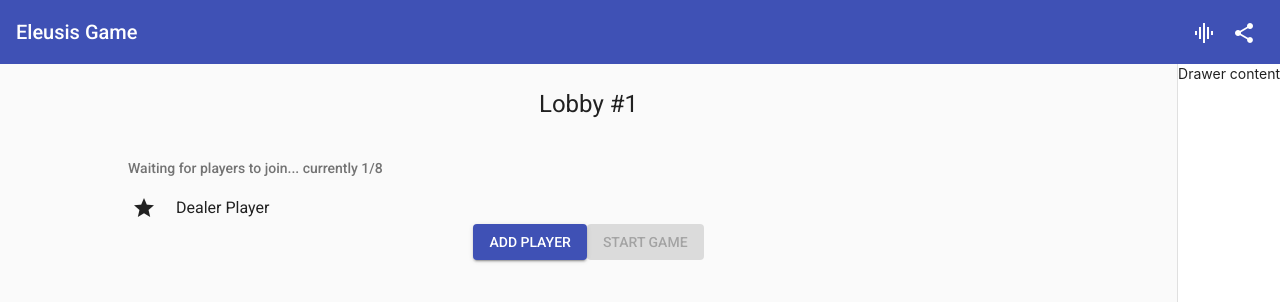
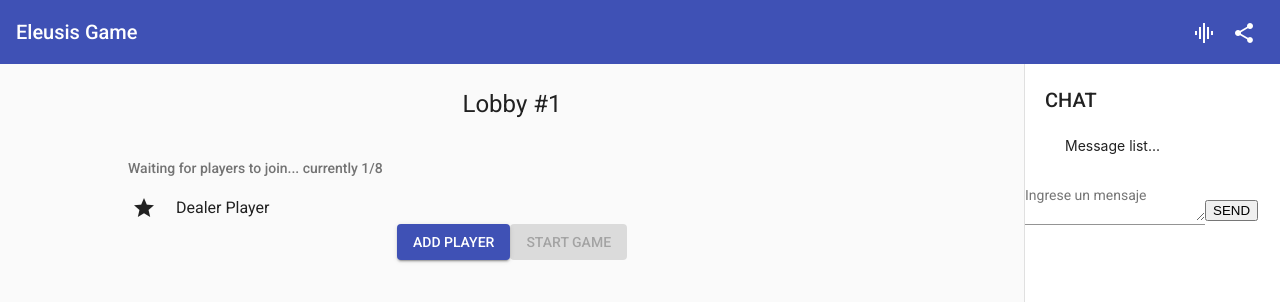
Before and after one commit to OJP98/eleusis-angular, an Angular app in the folder eleusis-app/: page /1 in a window 1280 px wide. Shown: the top 302 px of the page. Built offline with nearby package versions, Linux system fonts and the light colour scheme.

Commit message:
Avances generales con clases

```diff
--- a/eleusis-app/src/app/components/home/home.component.html
+++ b/eleusis-app/src/app/components/home/home.component.html
@@ -16,7 +16,7 @@
     <!-- ACORDIONES -->
     <div class="accordions">
         <!-- ACORDION PARA UNIRSE A LOBBY  -->
-		<mat-accordion class="example-headers-align">
+        <mat-accordion class="headers-alignment">
             <mat-expansion-panel>
                 <mat-expansion-panel-header>
                     <mat-panel-title>
@@ -41,7 +41,7 @@
 
         <br>
         <!-- ACORDION PARA CREAR UN LOBBY  -->
-		<mat-accordion class="example-headers-align">
+        <mat-accordion class="headers-alignment">
             <mat-expansion-panel>
                 <mat-expansion-panel-header>
                     <mat-panel-title>
--- a/eleusis-app/src/app/components/home/home.component.scss
+++ b/eleusis-app/src/app/components/home/home.component.scss
@@ -5,20 +5,16 @@
     width: 50%;
 }
 
-.example-action-buttons {
-    padding-bottom: 20px;
-}
-
-.example-headers-align .mat-expansion-panel-header-title,
-.example-headers-align .mat-expansion-panel-header-description {
+.headers-alignment .mat-expansion-panel-header-title,
+.headers-alignment .mat-expansion-panel-header-description {
     flex-basis: 0;
 }
 
-.example-headers-align .mat-expansion-panel-header-description {
+.headers-alignment .mat-expansion-panel-header-description {
     justify-content: space-between;
     align-items: center;
 }
 
-.example-headers-align .mat-form-field+.mat-form-field {
+.headers-alignment .mat-form-field+.mat-form-field {
     margin-left: 8px;
 }
--- a/eleusis-app/src/app/components/lobby/lobby.component.html
+++ b/eleusis-app/src/app/components/lobby/lobby.component.html
@@ -1,5 +1,18 @@
-<mat-drawer-container class="example-container">
-	<mat-drawer mode="side" position="end" opened>Drawer content</mat-drawer>
+<mat-drawer-container class="drawer-style">
+    <mat-drawer mode="side" position="end" opened style="width: 20%;">
+        <h2>CHAT</h2>
+        <div>
+            <ul>Message list...</ul>
+        </div>
+        <div>
+            <mat-form-field>
+                <mat-label>Ingrese un mensaje</mat-label>
+                <textarea matInput></textarea>
+            </mat-form-field>
+            <button>SEND</button>
+        </div>
+
+    </mat-drawer>
     <mat-drawer-content>
         <h1 style="text-align: center;">Lobby #{{lobbyId}}</h1>
 
@@ -17,9 +30,7 @@
                 <!-- APARTADO DE BOTONES -->
                 <div fxLayout="row" fxLayoutAlign="center center">
                     <button mat-raised-button color="primary" (click)="AddFakePlayer()">ADD PLAYER</button>
-					<button mat-raised-button color="accent" (click)="StartNewGame()"
-						[disabled]="table.Players.length < 3 || myPlayer.isHost">START
-						GAME</button>
+                    <button mat-raised-button color="accent" (click)="StartNewGame()" [disabled]="table.Players.length < 3 || myPlayer.isHost">START GAME</button>
                 </div>
             </div>
 
--- a/eleusis-app/src/app/components/lobby/lobby.component.scss
+++ b/eleusis-app/src/app/components/lobby/lobby.component.scss
@@ -2,10 +2,13 @@ mat-list-item {
     height: 2rem !important;
 }
 
-.example-container {
+.drawer-style {
     position: absolute;
     top: 4.6em;
     bottom: 0;
     left: 0;
     right: 0;
 }
+
+// .chat-container {
+// }
```
Lines whose indentation alone changed are shown as unchanged.
